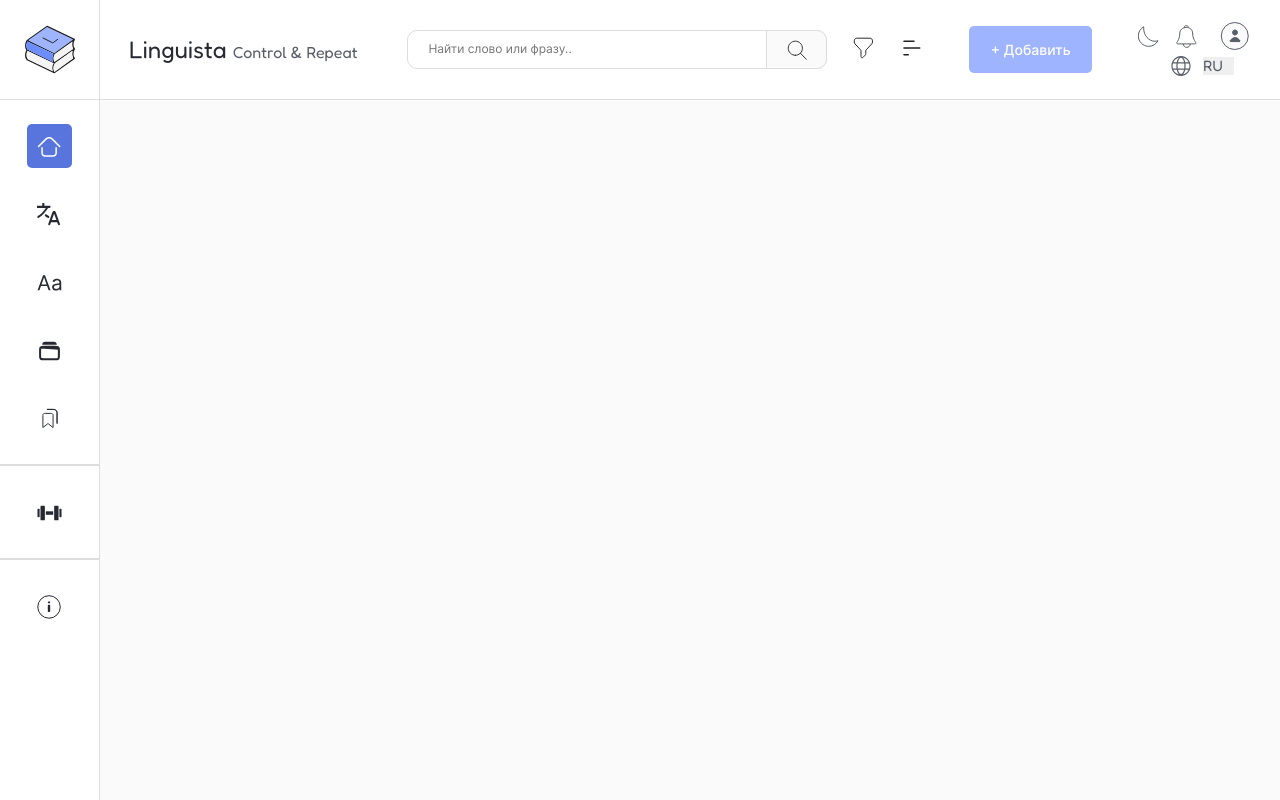
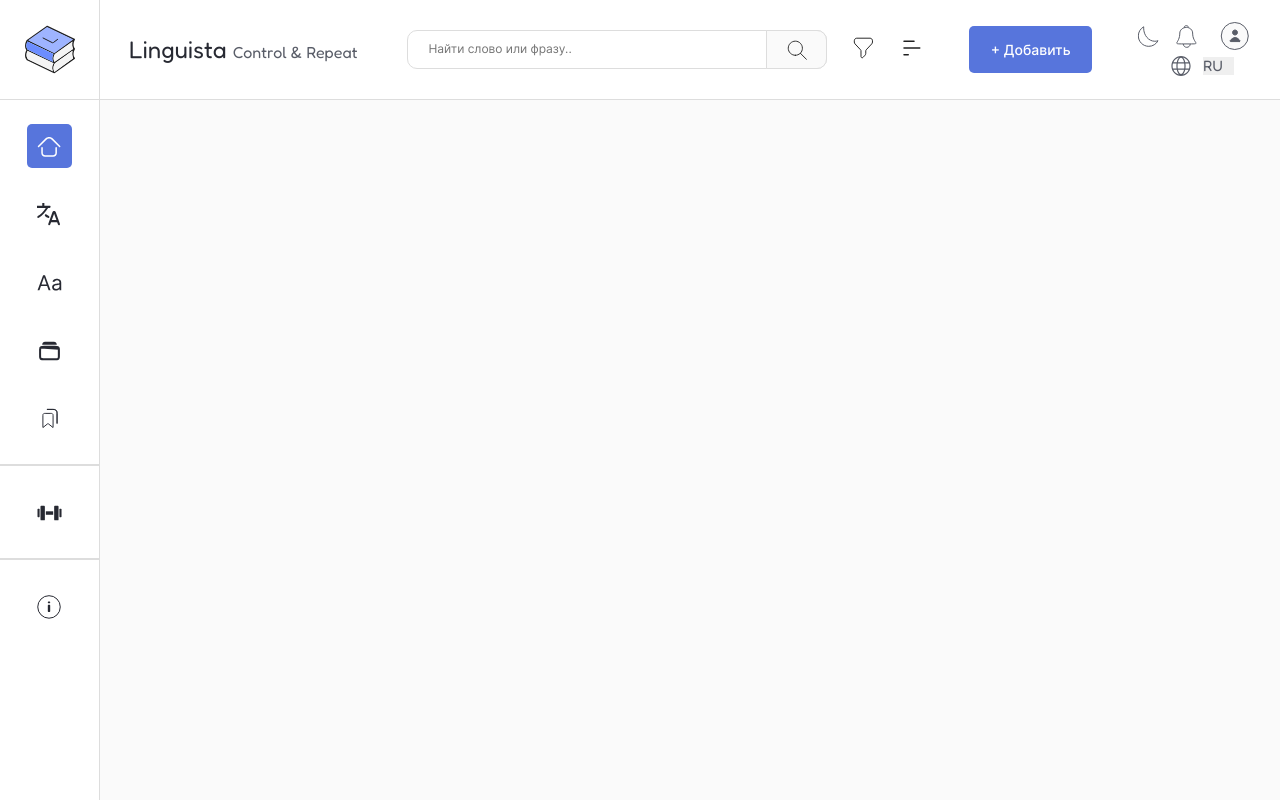
Before and after one commit to FSD-For-Self-Dev/LinguistaFrontend, a React (Vite) app: page / in a window 1280 px wide. In both pictures the pointer is over the button 1030 px from the left and 49 px from the top of the page. Shown: the top 800 px of the page. Built offline with nearby package versions, Linux system fonts and the light colour scheme.

Commit message:
fix:button-color-when-pressed

```diff
--- a/src/components/Header/Header.module.scss
+++ b/src/components/Header/Header.module.scss
@@ -107,6 +107,11 @@ header {
 	font-weight: 400;
 	font-size: 12px;
 	line-height: 14px;
+
+	&:hover,
+	&:active {
+		background-color: $primary-button-dark-color;
+	}
 }
 
 .themeSelect {
```
